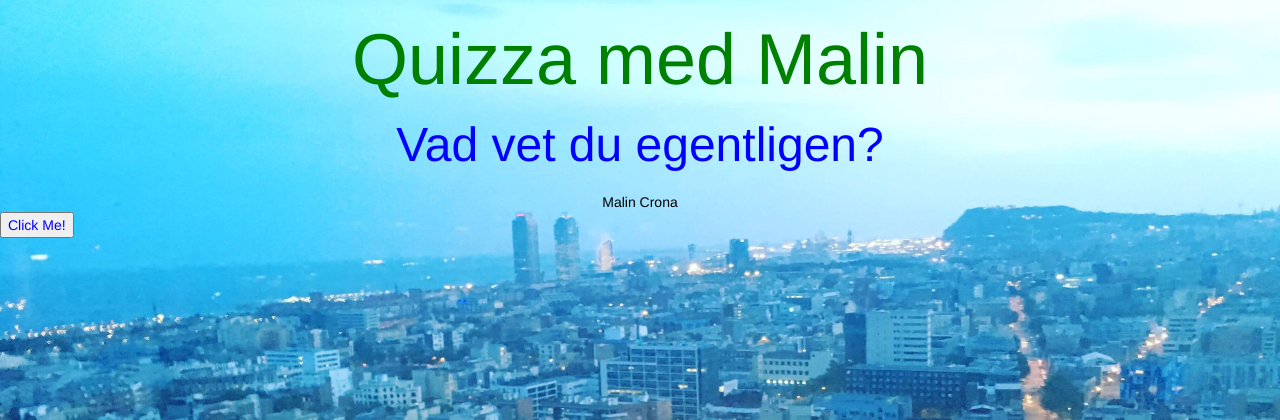
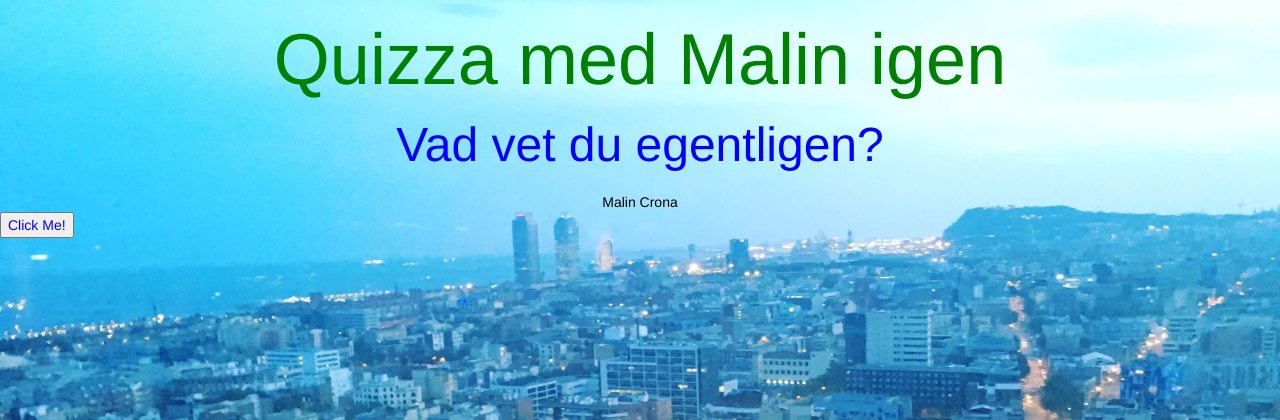
Before and after one commit to MalinCrona/quizThursday, a Django app: page / in a window 1280 px wide. Shown: the top 420 px of the page. Run offline with Django 3.2, Linux system fonts and the light colour scheme; data that the repository does not hold is empty; some libraries are stand-ins or nearby versions.

Commit message:
ny commit 2

```diff
--- a/quiz/templates/quiz/startpage.html
+++ b/quiz/templates/quiz/startpage.html
@@ -8,7 +8,7 @@
 <link rel="stylesheet" href="/static/style.css">
 </head>
 <body>
-<h1>Quizza med Malin</h1>
+<h1>Quizza med Malin igen</h1>
 <h2>Vad vet du egentligen?</h2>
 
 <h3>{% for quiz in quizzes %}
--- a/quizsite/settings.py
+++ b/quizsite/settings.py
@@ -77,7 +77,7 @@ WSGI_APPLICATION = 'quizsite.wsgi.application'
 import dj_database_url
 DATABASES = {
     'default': dj_database_url.config(
-        default='sqlite:////{0}'.format(os.path.join(BASE_DIR,
+    default='sqlite:////{0}'.format(os.path.join(BASE_DIR,
 'db.sqlite3'))
     )
 }
```
Also changed, not shown: 2 other files.
